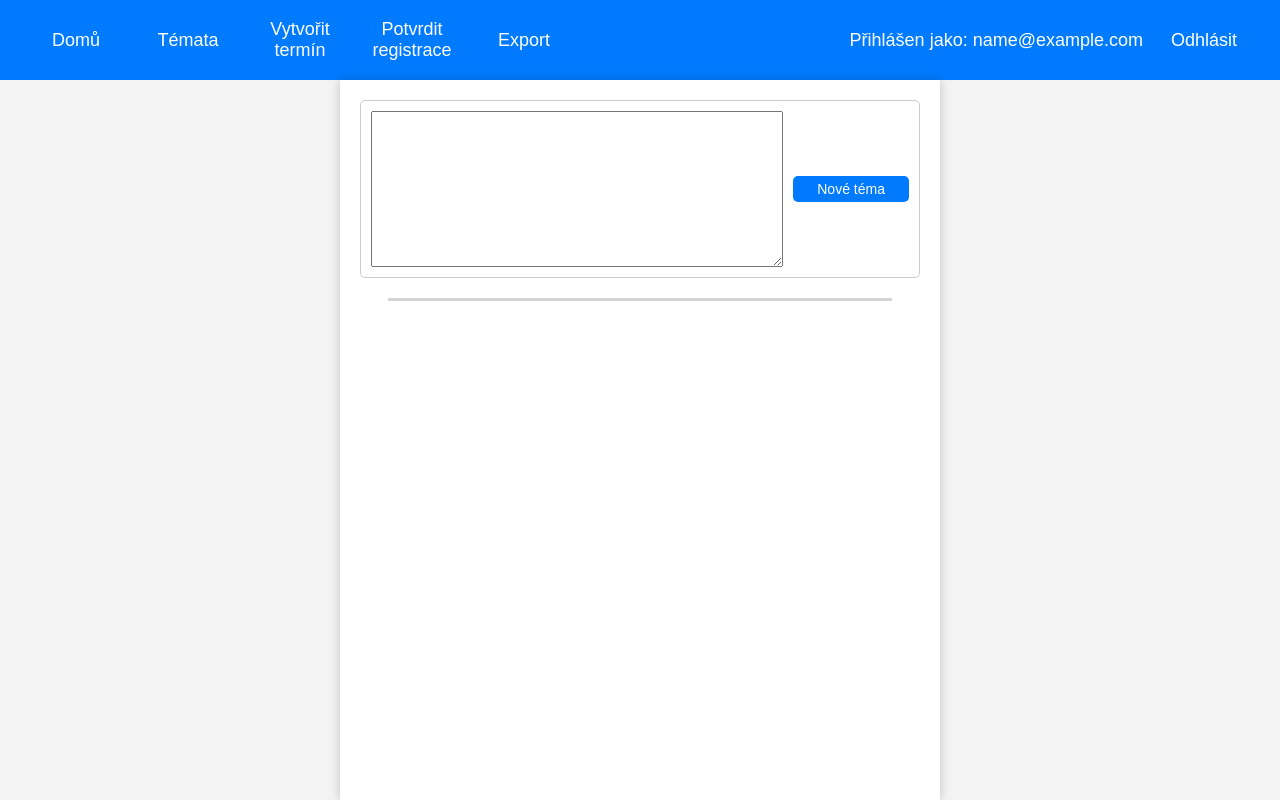
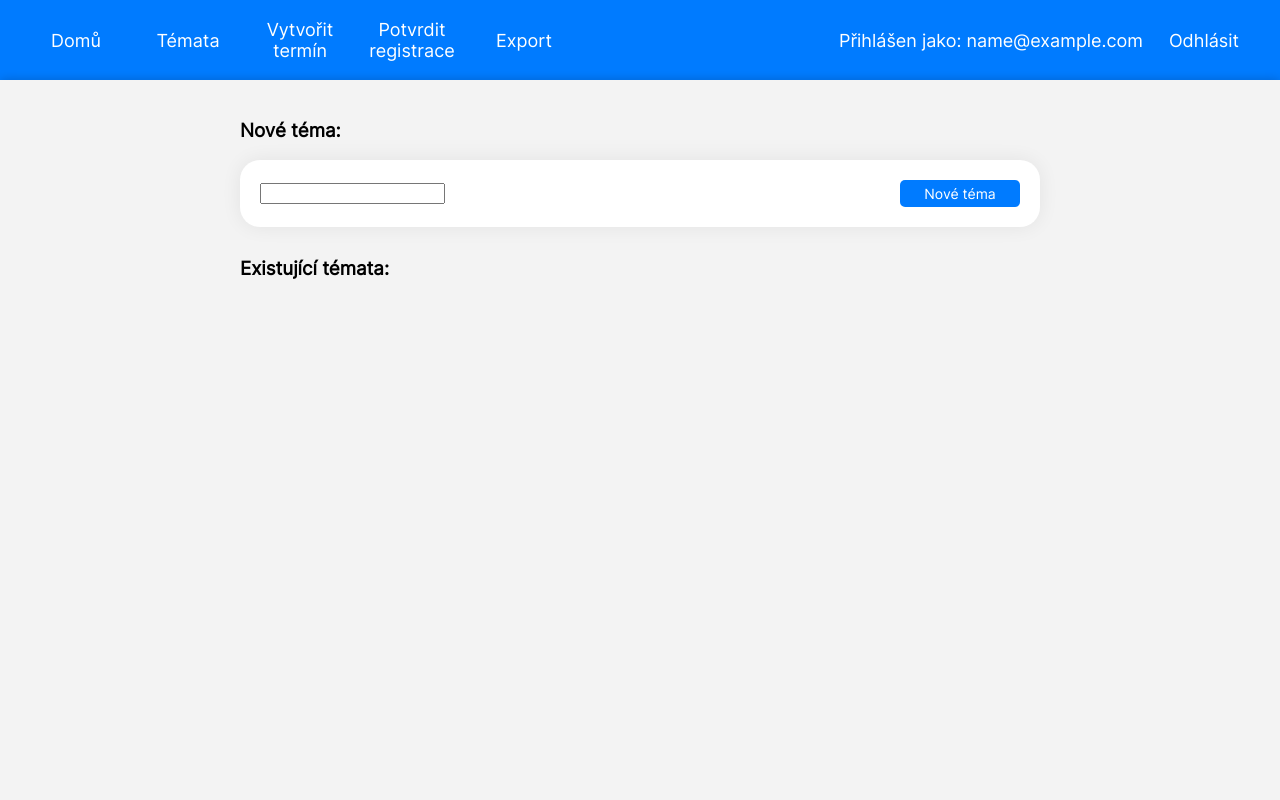
Before and after one commit to pepab0t/labs, a Django app: page /topics/ in a window 1280 px wide. Run offline with Django 4.2, Linux system fonts and the light colour scheme; the visitor is signed in with stand-in values (Sample User, id 1); data that the repository does not hold is empty.

Commit message:
frontend progress

```diff
--- /dev/null
+++ b/main/static/main.css
@@ -0,0 +1,110 @@
+* {
+    box-sizing: border-box;
+}
+
+@font-face {
+    font-family: inter;
+    src: url("./fonts/Inter-Regular.ttf");
+}
+
+.container {
+    flex-grow: 1;
+    width: 100%;
+    margin: 0 auto;
+    display: flex;
+    flex-direction: column;
+    align-items: center;
+    background-color: #f3f3f3;
+    padding: 20px;
+    box-shadow: 0px 0px 10px rgba(0, 0, 0, 0.2);
+}
+
+.inner {
+    max-width: 800px;
+    width: 80%;
+}
+
+
+body {
+    font-family: "inter";
+    background-color: #f3f3f3;
+    margin: 0;
+    padding: 0px;
+    display: flex;
+    flex-direction: column;
+    align-items: center;
+    min-height: 100vh;
+}
+
+.header {
+    background-color: #007BFF;
+    color: #fff;
+    text-align: center;
+    width: 100%;
+    font-size: 18px;
+    display: flex;
+    justify-content: space-between;
+    padding: 0 20px;
+    min-height: 60px;
+    height: 80px;
+}
+
+.header:has(h1) {
+    justify-content: center;
+}
+
+h1 {
+    color: inherit;
+}
+
+.option-container {
+    display: flex;
+    align-items: center;
+}
+
+.option-container a {
+    text-decoration: none;
+    transition: background-color 0.3s;
+    height: 100%;
+    display: flex;
+    align-items: center;
+    justify-content: center;
+}
+
+.option-container a:hover {
+    background-color: #7ebcff;
+}
+
+.nav-item {
+    width: 7rem;
+}
+
+a, a:visited, a:hover, a:active {
+    color: inherit;
+}
+
+/* lab-item  */
+.lab-item {
+    margin-bottom: 20px;
+    padding: 30px;
+    border-radius: 20px;
+    transition: transform 0.2s;
+    background-color: rgb(255, 255, 255);
+    box-shadow: 0px 0px 20px rgba(0, 0, 0, 0.07);
+}
+
+.lab-item:hover {
+    transform: scale(1.02);
+}
+
+.lab-item h3 {
+    margin: 0 0 12px 0;
+    font-size: 20px;
+    color: var(--dark-grey);
+}
+
+.lab-item p {
+    margin: 0;
+    color: var(--light-grey);
+    line-height: 1.4;
+}
--- a/main/static/topics.css
+++ b/main/static/topics.css
@@ -1,5 +1,5 @@
 
-.container {
+/* .container {
     max-width: 600px;
     width: 100%;
     margin: 0 auto;
@@ -11,7 +11,8 @@
     box-shadow: 0px 0px 10px rgba(0, 0, 0, 0.2);
 
     flex-grow: 1;
-}
+} */
+
 
 .new-topic-container {
     width: 100%;
@@ -22,11 +23,16 @@
     justify-content: space-between;
     align-items: center;
     width: 100%;
-    border: 1px solid #ccc;
     padding: 10px;
-    border-radius: 5px;
-    margin-bottom: 10px;
-    /* flex: 1 */
+    margin-bottom: 15px;
+    padding: 20px;
+    background-color: white;
+    border-radius: 20px;
+    box-shadow: 0px 0px 20px rgba(0, 0, 0, 0.07);
+}
+
+.topic-item--first {
+    margin-bottom: 30px;
 }
 
 .topic-item h3 {
@@ -53,7 +59,7 @@
 
 .topic-buttons {
     display: flex;
-    flex-direction: column;
+    flex-direction: row;
     gap: 5px;
 
 }
--- /dev/null
+++ b/main/static/variables.css
@@ -0,0 +1,5 @@
+:root {
+    --dark-blue: #00185a;
+    --dark-grey: #2c2c2c;
+    --light-grey: #555;
+}
--- a/main/templates/apply_event.html
+++ b/main/templates/apply_event.html
@@ -20,6 +20,9 @@
             <p style="color:red">{{logout_message}}</p>
             <p>Přihlášeno: {{event.get_number_applied_users}}/{{event.capacity}}</p>
         </div>
+        {% if user.is_staff %}
+            <a href="{% url 'delete_event' event.id %}">Zrušit hodinu</a>
+        {% endif %}
 
         {% if form %} <!-- form is none if user is staff -->
             {% call event 'get_user_topic' user as user_topic %}
--- a/main/templates/base.html
+++ b/main/templates/base.html
@@ -5,70 +5,7 @@
     <meta charset="UTF-8">
     <meta name="viewport" content="width=device-width, initial-scale=1.0">
     <title>{%block title%}{%endblock%}</title>
-    <style>
-        * {
-           box-sizing: border-box;
-        }
-
-        body {
-            font-family: Arial, sans-serif;
-            background-color: #f3f3f3;
-            margin: 0;
-            padding: 0px;
-            display: flex;
-            flex-direction: column;
-            align-items: center;
-            min-height: 100vh;
-        }
-
-        .header {
-            background-color: #007BFF;
-            color: #fff;
-            text-align: center;
-            width: 100%;
-            font-size: 18px;
-            display: flex;
-            justify-content: space-between;
-            padding: 0 20px;
-            min-height: 60px;
-            height: 80px;
-        }
-
-        .header:has(h1) {
-            justify-content: center;
-        }
-
-        h1 {
-            color: inherit;
-        }
-
-        .option-container {
-            display: flex;
-            align-items: center;
-        }
-
-        .option-container a {
-            text-decoration: none;
-            transition: background-color 0.3s;
-            height: 100%;
-            display: flex;
-            align-items: center;
-            justify-content: center;
-        }
-
-        .option-container a:hover {
-            background-color: #7ebcff;
-        }
-
-        .nav-item {
-            width: 7rem;
-        }
-
-        a, a:visited, a:hover, a:active {
-            color: inherit;
-        }
-
-    </style>
+    <link rel="stylesheet" href="{% static 'main.css'%}">
     {%block stylesheet%}{%endblock%}
 </head>
 <body>
--- a/main/templates/topics.html
+++ b/main/templates/topics.html
@@ -9,15 +9,17 @@
 
 {% block content %}
     <div class="container">
-        <div class="topic-item">
-            <div class="topic-container">
-                <textarea name="" id="ta-new" cols="30" rows="10"></textarea>
+        <div class="inner">
+            <h3>Nové téma:</h3>
+            <div class="topic-item topic-item--first">
+                <div class="topic-container">
+                    <input type="text" id="input-new">
+                </div>
+                <a id="add-new" style="width: 120px;">Nové téma</a>
             </div>
-            <a id="add-new" style="width: 120px;">Nové téma</a>
+            <h3>Existující témata:</h3>
+
         </div>
-
-        <div class="vl"></div>
-
     </div>
 {%endblock%}
 
@@ -118,7 +120,7 @@
     }
 
     document.addEventListener("DOMContentLoaded", () => {
-        const container = document.querySelector(".container");
+        const container = document.querySelector(".inner");
 
 
         // load existing topics
@@ -131,7 +133,7 @@
             })
 
         // new section
-        const textarea = document.getElementById("ta-new");
+        const textarea = document.getElementById("input-new");
         const anchorNew = document.getElementById("add-new");
         anchorNew.onclick = () => {
             fetch(`${window.location.origin}{% url 'api_new_topic'%}`,
--- a/main/urls.py
+++ b/main/urls.py
@@ -12,6 +12,7 @@ urlpatterns = [
     path("topics/", views.show_topics, name="topics"),
     path("event/create", views.create_event, name="create_event"),
     path("event/<int:id>", views.event_page, name="apply_event"),
+    path("event/delete/<int:event_id>", views.delete_event, name="delete_event"),
     path("approve/", views.approve_registration_page, name="approve_page"),
     path("my_labs/", views.my_labs, name="my_labs"),
     path("export/", views.export_page, name="export"),
--- a/main/views.py
+++ b/main/views.py
@@ -327,3 +327,11 @@ def approve_registration_page(request: HttpRequest):
 @staff_member_required(redirect_field_name="home")
 def export_page(request: HttpRequest):
     return render(request, "export.html")
+
+
+@staff_member_required(redirect_field_name="home")
+def delete_event(request: HttpRequest, event_id: int):
+    event = LabEvent.objects.get(pk=event_id)
+    event.delete()
+
+    return redirect("home")
```
Also changed, not shown: main/static/home.css (+12 -35 lines), main/templates/home.html (+10 -4 lines), main/static/fonts/Inter-Regular.ttf (added), main/static/fonts/Montserrat-Regular.ttf (added), main/static/fonts/Poppins-Regular.ttf (added), main/static/fonts/Roboto-Regular.ttf (added).
